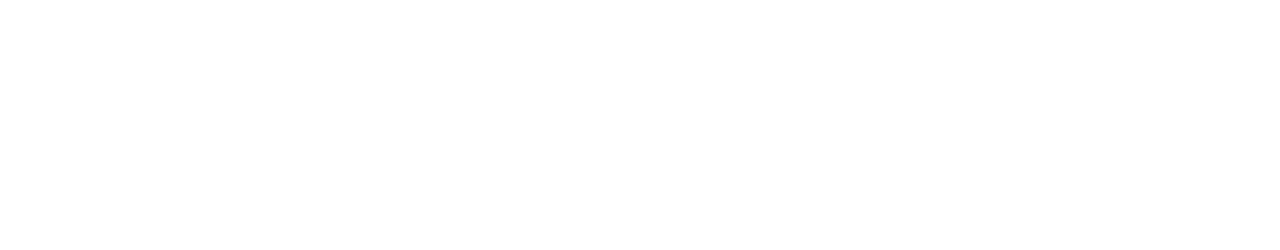
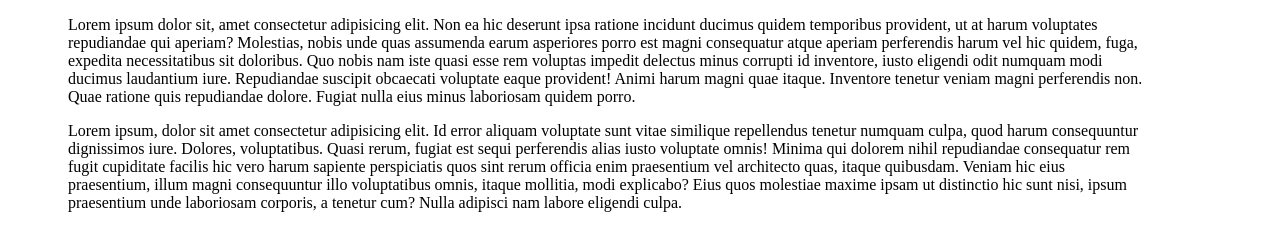
Before and after one commit to rishabhguptacc/Template_one, a plain HTML site: page src/index.html in a window 1280 px wide. Drawn offline with Linux system fonts and the light colour scheme.

Commit message:
Hearer element and the content is added

```diff
--- a/src/index.html
+++ b/src/index.html
@@ -7,6 +7,35 @@
     <title>Document</title>
 </head>
 <body>
+    <div class="header" style="padding-left: 60px; margin-right: 10%;">
+        <p >
+            Lorem ipsum dolor sit, amet consectetur adipisicing elit. Non ea hic
+            deserunt ipsa ratione incidunt ducimus quidem temporibus provident, ut at
+            harum voluptates repudiandae qui aperiam? Molestias, nobis unde quas
+            assumenda earum asperiores porro est magni consequatur atque aperiam
+            perferendis harum vel hic quidem, fuga, expedita necessitatibus sit
+            doloribus. Quo nobis nam iste quasi esse rem voluptas impedit delectus
+            minus corrupti id inventore, iusto eligendi odit numquam modi ducimus
+            laudantium iure. Repudiandae suscipit obcaecati voluptate eaque provident!
+            Animi harum magni quae itaque. Inventore tenetur veniam magni perferendis
+            non. Quae ratione quis repudiandae dolore. Fugiat nulla eius minus
+            laboriosam quidem porro.
+          </p>
+          <p>
+            Lorem ipsum, dolor sit amet consectetur adipisicing elit. Id error aliquam
+            voluptate sunt vitae similique repellendus tenetur numquam culpa, quod
+            harum consequuntur dignissimos iure. Dolores, voluptatibus. Quasi rerum,
+            fugiat est sequi perferendis alias iusto voluptate omnis! Minima qui
+            dolorem nihil repudiandae consequatur rem fugit cupiditate facilis hic
+            vero harum sapiente perspiciatis quos sint rerum officia enim praesentium
+            vel architecto quas, itaque quibusdam. Veniam hic eius praesentium, illum
+            magni consequuntur illo voluptatibus omnis, itaque mollitia, modi
+            explicabo? Eius quos molestiae maxime ipsam ut distinctio hic sunt nisi,
+            ipsum praesentium unde laboriosam corporis, a tenetur cum? Nulla adipisci
+            nam labore eligendi culpa.
+          </p>
+    </div>
+    <br>
 
 </body>
 </html>
```
